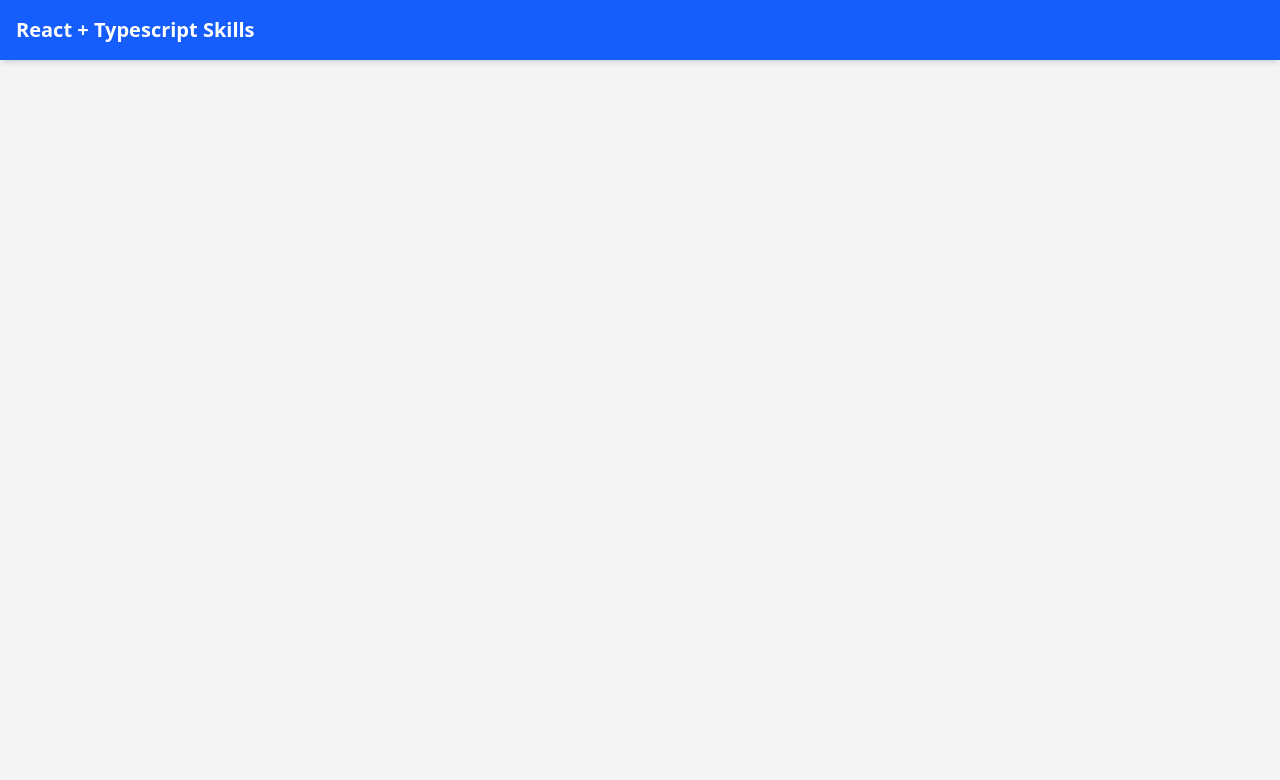
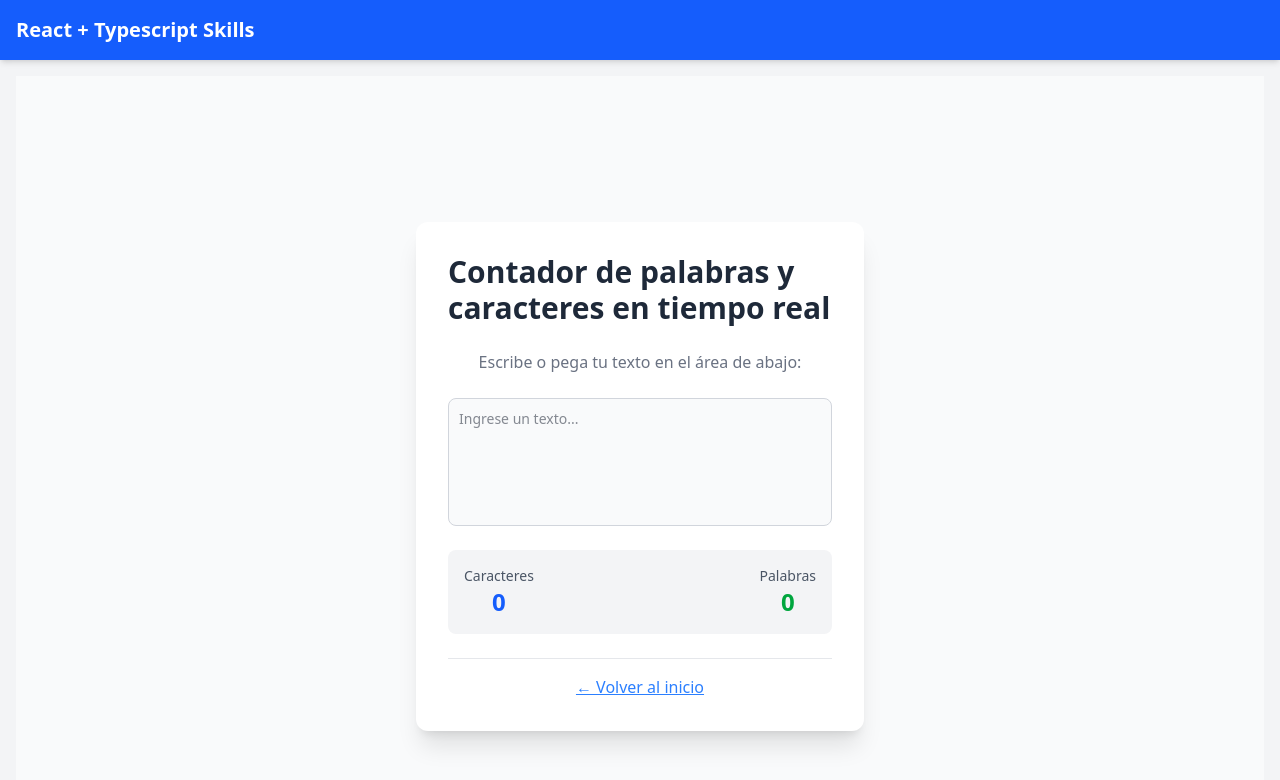
Before and after one commit to Emiliano-Blackbird/react-skills, a React (Vite) app: page /#/ReactSkills08 in a window 1280 px wide. Shown: the top 780 px of the page. Built offline with nearby package versions, Linux system fonts and the light colour scheme.

Commit message:
add contador de palabras y caracteres en tiempo real

```diff
--- a/src/App.tsx
+++ b/src/App.tsx
@@ -7,6 +7,7 @@ import ReactSkills04 from './pages/ReactSkills04'
 import ReactSkills05 from './pages/ReactSkills05'
 import ReactSkills06 from './pages/ReactSkills06'
 import ReactSkills07 from './pages/ReactSkills07'
+import ReactSkills08 from './pages/ReactSkills08'
 
 function App() {
   return (
@@ -27,6 +28,7 @@ function App() {
           <Route path="/ReactSkills05" element={<ReactSkills05 />} />
           <Route path="/ReactSkills06" element={<ReactSkills06 />} />
           <Route path="/ReactSkills07" element={<ReactSkills07 />} />
+          <Route path="/ReactSkills08" element={<ReactSkills08 />} />
         </Routes>
       </div>
     </div>
--- a/src/pages/Home.tsx
+++ b/src/pages/Home.tsx
@@ -49,6 +49,12 @@ const Home = () => {
                 >
                     7. Generador de contraseñas aleatorias
                 </Link>
+                <Link
+                    to="/ReactSkills08"
+                    className="p-4 bg-white rounded shadow hover:bg-blue-50 transition"
+                >
+                    8. Contador de palabras y caracteres en tiempo real
+                </Link>
             </div>
         </div>
     );
--- /dev/null
+++ b/src/pages/ReactSkills08.tsx
@@ -0,0 +1,77 @@
+import { useState, type ChangeEvent } from "react";
+import { Link } from "react-router-dom";
+
+export default function Ejercicio8() {
+    // Estado tipado explícitamente
+    const [text, setText] = useState<string>("");
+
+    // Estado derivado (NO es estado de React)
+    const whiteSpaceRegExp = /\s+/g;
+
+    // Caracteres (sin espacios ni saltos de línea)
+    const amountChars: number = text.replace(whiteSpaceRegExp, "").length;
+
+    // Palabras (normalizando texto)
+    const amountWords: number =
+        text.trim() === ""
+            ? 0
+            : text
+                  .replace(/[^a-zA-Z0-9\s]/g, "")
+                  .trim()
+                  .split(/\s+/).length;
+
+    // 3. Handler tipado correctamente
+    const handleChange = (e: ChangeEvent<HTMLTextAreaElement>): void => {
+        setText(e.target.value);
+    };
+
+    return (
+        <div className="min-h-screen flex flex-col justify-center items-center bg-gray-50">
+            <div className="flex flex-col items-center gap-6 bg-white p-8 rounded-xl shadow-xl w-full max-w-md">
+                <h2 className="text-3xl font-bold text-gray-800">
+                    Contador de palabras y caracteres en tiempo real
+                </h2>
+
+                <p className="text-gray-500">
+                    Escribe o pega tu texto en el área de abajo:
+                </p>
+
+                <div className="flex flex-col gap-2 w-full">
+                    <textarea
+                        value={text}
+                        onChange={handleChange}
+                        id="texto"
+                        name="texto"
+                        placeholder="Ingrese un texto..."
+                        className="w-full h-32 resize-none rounded-lg border border-gray-300 bg-gray-50 p-2.5 text-sm text-gray-900 focus:border-blue-500 focus:ring-blue-500"
+                    />
+                </div>
+
+                <div className="w-full flex justify-between bg-gray-100 p-4 rounded-lg">
+                    <div className="text-center">
+                        <p className="text-sm text-gray-600">Caracteres</p>
+                        <p className="text-2xl font-bold text-blue-600">
+                            {amountChars}
+                        </p>
+                    </div>
+
+                    <div className="text-center">
+                        <p className="text-sm text-gray-600">Palabras</p>
+                        <p className="text-2xl font-bold text-green-600">
+                            {amountWords}
+                        </p>
+                    </div>
+                </div>
+
+                <div className="pt-4 border-t border-gray-200 w-full text-center">
+                    <Link
+                        to="/"
+                        className="text-blue-500 hover:text-blue-700 underline"
+                    >
+                        ← Volver al inicio
+                    </Link>
+                </div>
+            </div>
+        </div>
+    );
+}
```
